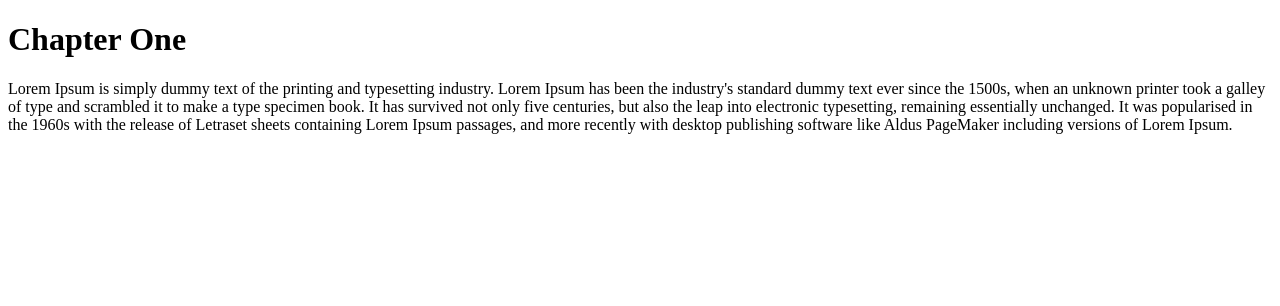
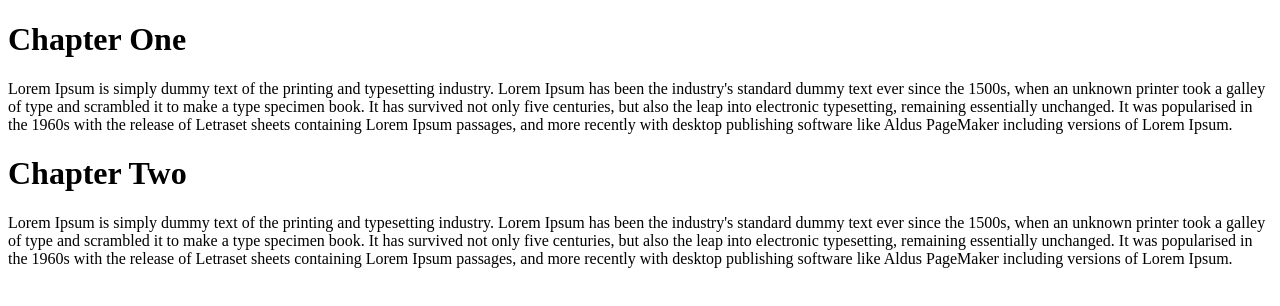
Before and after one commit to mundabenj/wad_c, a plain HTML site: page index.html in a window 1280 px wide. Drawn offline with Linux system fonts and the light colour scheme.

Commit message:
added chapter 2

```diff
--- a/index.html
+++ b/index.html
@@ -10,5 +10,9 @@
     <p>
         Lorem Ipsum is simply dummy text of the printing and typesetting industry. Lorem Ipsum has been the industry's standard dummy text ever since the 1500s, when an unknown printer took a galley of type and scrambled it to make a type specimen book. It has survived not only five centuries, but also the leap into electronic typesetting, remaining essentially unchanged. It was popularised in the 1960s with the release of Letraset sheets containing Lorem Ipsum passages, and more recently with desktop publishing software like Aldus PageMaker including versions of Lorem Ipsum.
     </p>
+    <h1>Chapter Two</h1>
+    <p>
+        Lorem Ipsum is simply dummy text of the printing and typesetting industry. Lorem Ipsum has been the industry's standard dummy text ever since the 1500s, when an unknown printer took a galley of type and scrambled it to make a type specimen book. It has survived not only five centuries, but also the leap into electronic typesetting, remaining essentially unchanged. It was popularised in the 1960s with the release of Letraset sheets containing Lorem Ipsum passages, and more recently with desktop publishing software like Aldus PageMaker including versions of Lorem Ipsum.
+    </p>
 </body>
 </html>
```
